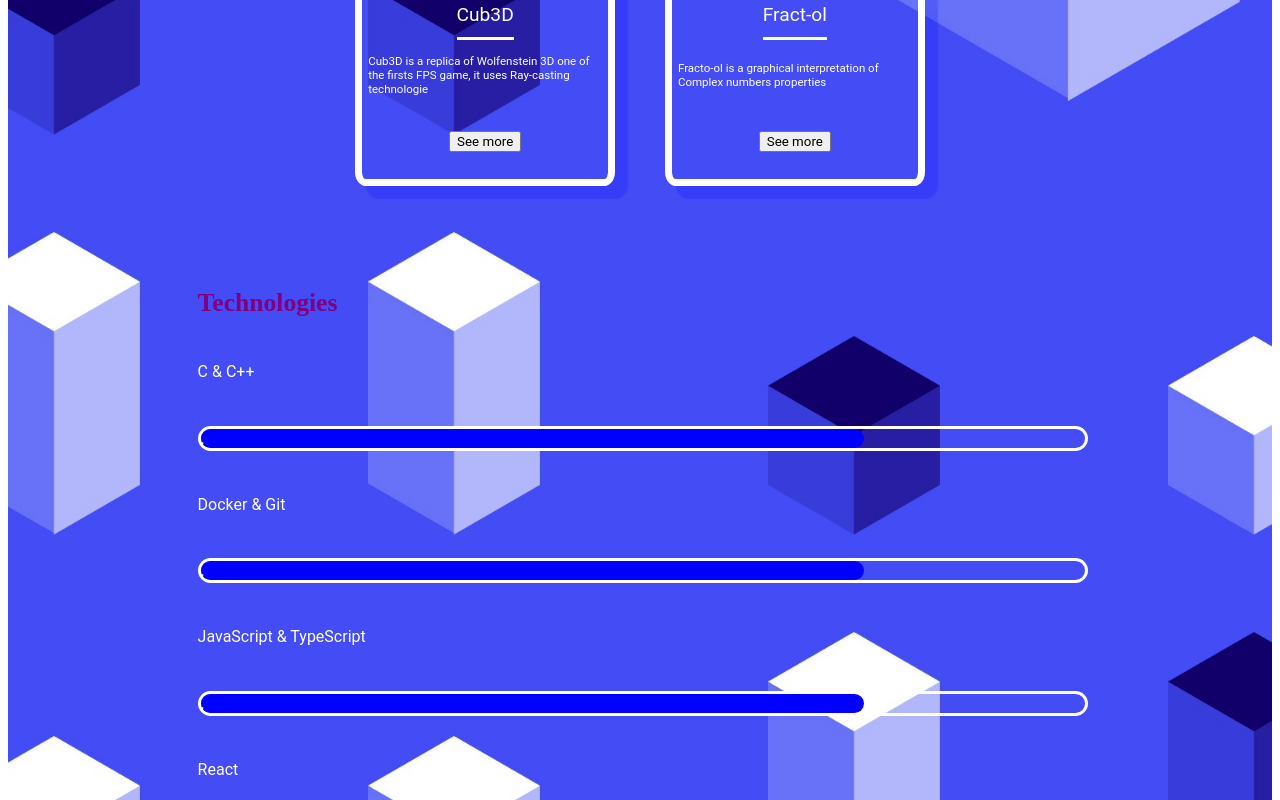
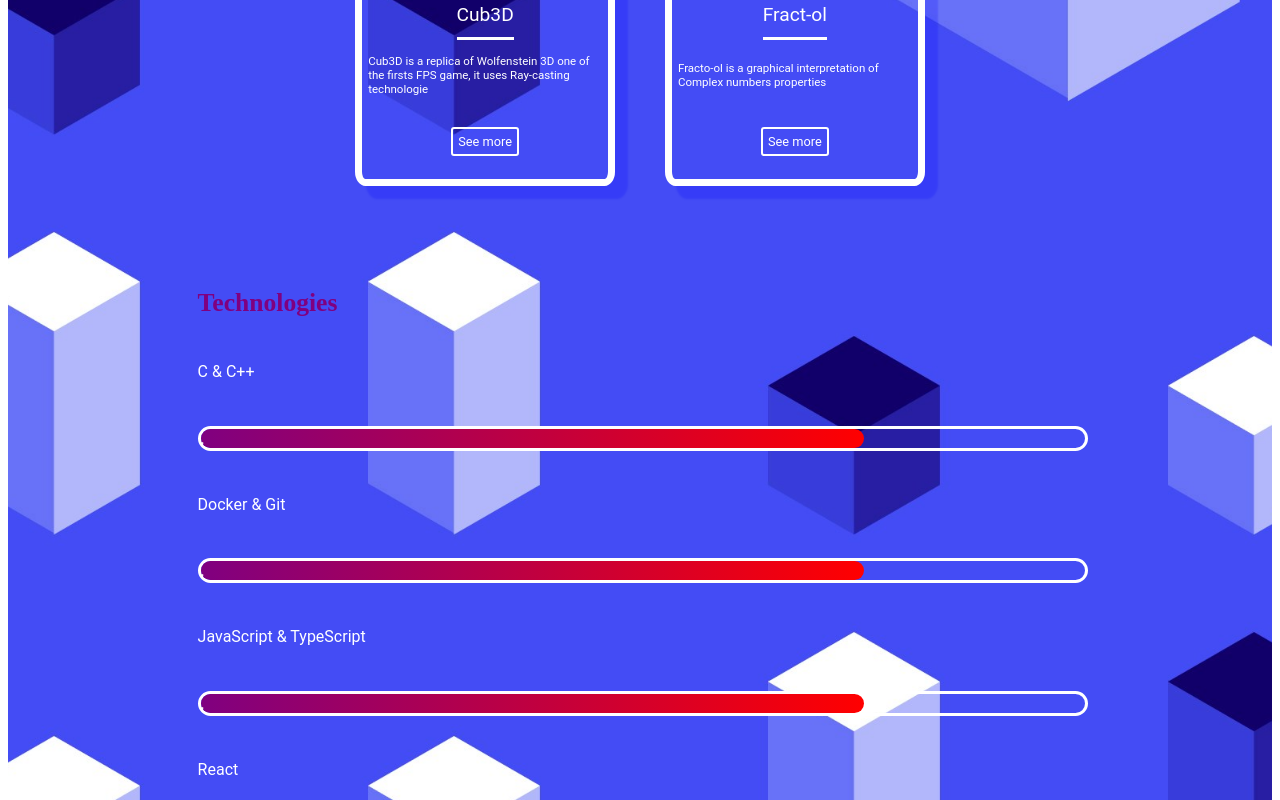
Before and after one commit to Ryad-code/Web_app_v2, a React (Vite) app in the folder front/app/: page / in a window 1280 px wide. Shown: the part 2240-3040 px from the top of the page. Built offline with nearby package versions, Linux system fonts and the light colour scheme; a web font is replaced by a local one.

Commit message:
[DETAILS]

```diff
--- a/front/app/src/components/ProjectPage/Project.tsx
+++ b/front/app/src/components/ProjectPage/Project.tsx
@@ -5,6 +5,7 @@ import {
   ProjectStyle,
   ProjectTitleStyle,
 } from "../../styles/ProjectStyle/Project.style";
+import { ButtonStyle } from "../../styles/HomeStyle/Home.style";
 
 function Project({
   Title,
@@ -21,7 +22,7 @@ function Project({
       <ProjectTitleStyle>{Title}</ProjectTitleStyle>
       <ProjectInfoStyle>{Text}</ProjectInfoStyle>
       <ProjectButtonStyle>
-        <button>See more</button>
+        <ButtonStyle>See more</ButtonStyle>
       </ProjectButtonStyle>
     </ProjectStyle>
   );
--- a/front/app/src/styles/TechnoStyle/Techno.style.ts
+++ b/front/app/src/styles/TechnoStyle/Techno.style.ts
@@ -37,6 +37,6 @@ export const BarStyle = styled.div`
 export const SubBarStyle = styled.div`
   width: 75%;
   height: 100%;
-  background-color: blue;
+  background: linear-gradient(0.25turn, purple, red);
   border-radius: 30px;
 `;
```
